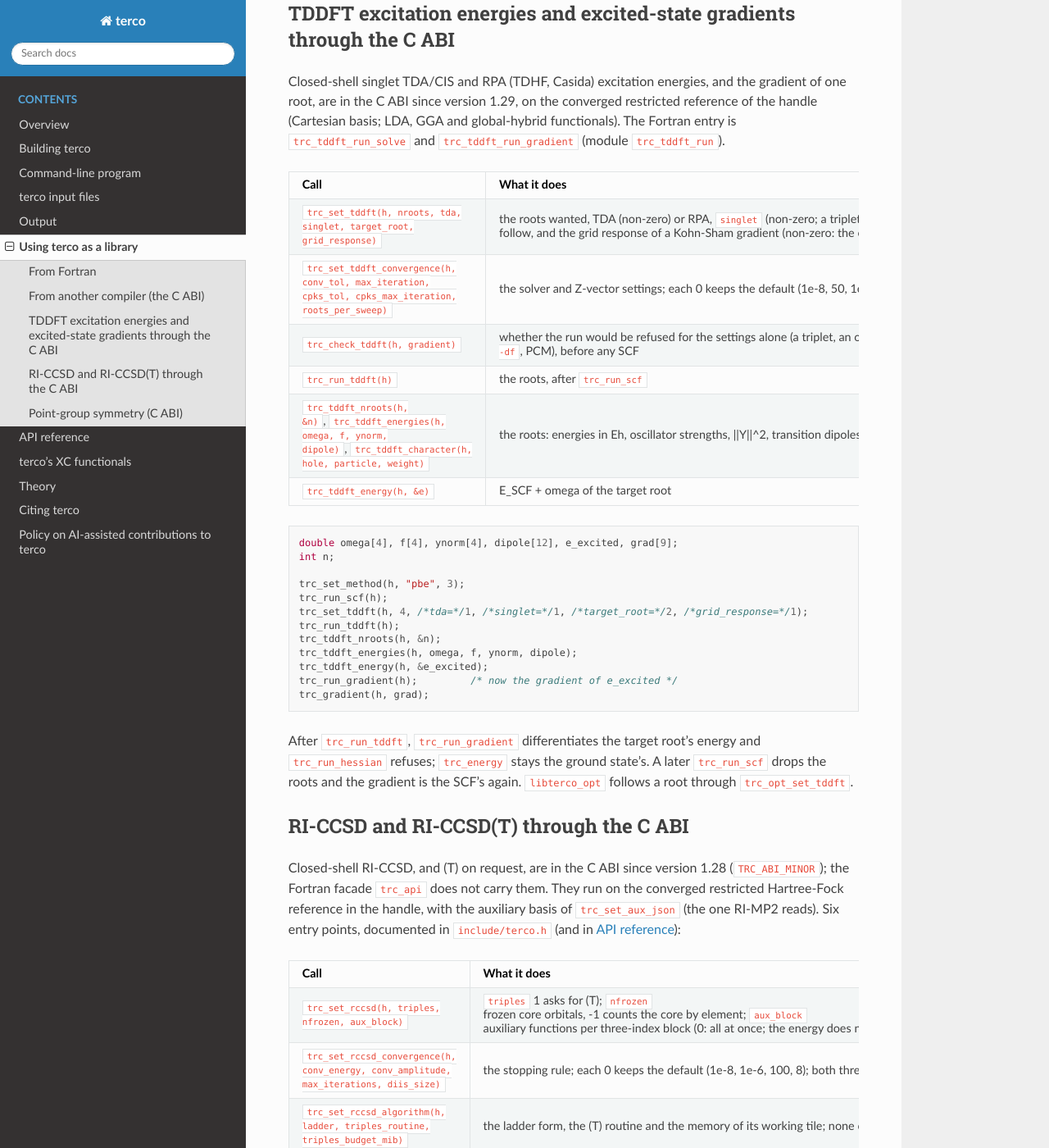
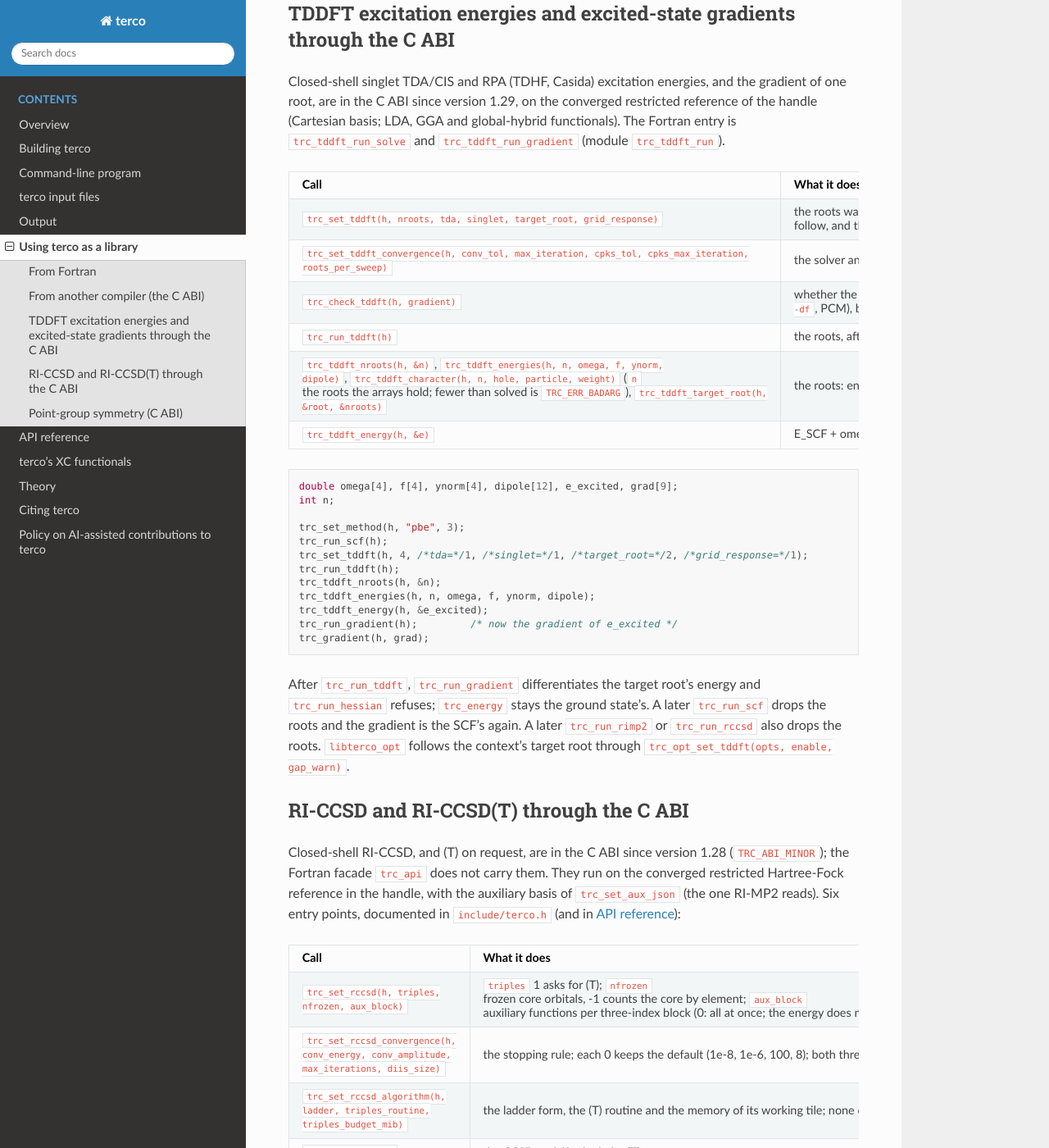
Before and after one commit to JorgeG94/terco, a Sphinx documentation site: the page built from docs/sphinx/library.md, in a window 1280 px wide and 1400 px high, scrolled down 1645 px. Shown: the whole window at 82% size. Built offline with Sphinx 7.4.7 and the Read the Docs theme 3.1.0, drawn with Linux system fonts in a browser that asks for light colours.

Commit message:
TDDFT review fixes: gradient refusals, state rules, one target root, capacity arguments
The excited-state gradient runs the ground-state gradient's capability check
first, so an effective core potential or l above the gradient kernels is
refused instead of silently missing a term or stopping in grad_bins.
trc_run_rimp2 and trc_run_rccsd drop a held TDDFT result, so after SCF, TDDFT,
RI-MP2 the getters report no roots and trc_run_gradient is RI-MP2's.

The optimiser reads the followed root from the context (trc_tddft_target_root)
instead of holding a copy: trc_opt_set_tddft(opts, enable, gap_warn) loses its
target_root, a gap_warn that is not positive is TRC_ERR_BADARG, and a followed
root that is not among the solved ones fails the step. The followed orbital
pair is compared with, and updated from, accepted steps only (not in NEB).

trc_tddft_run_gradient checks the root against the roots the solve produced
and the approximation against the solve's; a failed or refused solve clears
the result. trc_tddft_energies and trc_tddft_character take the capacity of
the caller's arrays (TRC_ERR_BADARG when too small). One orbital-pair label
helper serves the report and the optimiser. check_cli_tddft is three runs
(energies, grad, refusals); check_capi_tddft gains the re-run, RI-MP2 order,
ECP and trc_load_scf cases. Headers regenerated.

Co-Authored-By: Claude Opus 5.5 <noreply@anthropic.com>

````diff
--- a/docs/sphinx/library.md
+++ b/docs/sphinx/library.md
@@ -90,10 +90,10 @@ functionals). The Fortran entry is `trc_tddft_run_solve` and
 | Call | What it does |
 |---|---|
 | `trc_set_tddft(h, nroots, tda, singlet, target_root, grid_response)` | the roots wanted, TDA (non-zero) or RPA, `singlet` (non-zero; a triplet is `TRC_ERR_UNSUPPORTED`), the root, from 1, that the gradient and `trc_tddft_energy` follow, and the grid response of a Kohn-Sham gradient (non-zero: the exact derivative; zero: Pulay only, as pyscf) |
-| `trc_set_tddft_convergence(h, conv_tol, max_iteration, cpks_tol, cpks_max_iteration, roots_per_sweep)` | the solver and Z-vector settings; each 0 keeps the default (1e-8, 50, 1e-9, 100, 2) |
+| `trc_set_tddft_convergence(h, conv_tol, max_iteration, cpks_tol, cpks_max_iteration, roots_per_sweep)` | the solver and Z-vector settings; each 0 resets that setting to its default (1e-8, 50, 1e-9, 100, 2) |
 | `trc_check_tddft(h, gradient)` | whether the run would be refused for the settings alone (a triplet, an open shell, meta-GGA, range-separated, VV10 or double-hybrid functional, a spherical basis, `--df`, PCM), before any SCF |
 | `trc_run_tddft(h)` | the roots, after `trc_run_scf` |
-| `trc_tddft_nroots(h, &n)`, `trc_tddft_energies(h, omega, f, ynorm, dipole)`, `trc_tddft_character(h, hole, particle, weight)` | the roots: energies in Eh, oscillator strengths, \|\|Y\|\|^2, transition dipoles, and each root's dominant orbital pair (from the HOMO and the LUMO) |
+| `trc_tddft_nroots(h, &n)`, `trc_tddft_energies(h, n, omega, f, ynorm, dipole)`, `trc_tddft_character(h, n, hole, particle, weight)` (`n` the roots the arrays hold; fewer than solved is `TRC_ERR_BADARG`), `trc_tddft_target_root(h, &root, &nroots)` | the roots: energies in Eh, oscillator strengths, \|\|Y\|\|^2, transition dipoles, and each root's dominant orbital pair (from the HOMO and the LUMO) |
 | `trc_tddft_energy(h, &e)` | E_SCF + omega of the target root |
 
 ```c
@@ -105,7 +105,7 @@ trc_run_scf(h);
 trc_set_tddft(h, 4, /*tda=*/1, /*singlet=*/1, /*target_root=*/2, /*grid_response=*/1);
 trc_run_tddft(h);
 trc_tddft_nroots(h, &n);
-trc_tddft_energies(h, omega, f, ynorm, dipole);
+trc_tddft_energies(h, n, omega, f, ynorm, dipole);
 trc_tddft_energy(h, &e_excited);
 trc_run_gradient(h);         /* now the gradient of e_excited */
 trc_gradient(h, grad);
@@ -114,7 +114,7 @@ trc_gradient(h, grad);
 After `trc_run_tddft`, `trc_run_gradient` differentiates the target root's energy
 and `trc_run_hessian` refuses; `trc_energy` stays the ground state's. A later
 `trc_run_scf` drops the roots and the gradient is the SCF's again.
-`libterco_opt` follows a root through `trc_opt_set_tddft`.
+A later `trc_run_rimp2` or `trc_run_rccsd` also drops the roots. `libterco_opt` follows the context's target root through `trc_opt_set_tddft(opts, enable, gap_warn)`.
 
 ## RI-CCSD and RI-CCSD(T) through the C ABI
 
````
Also changed, not shown: 15 other files.
